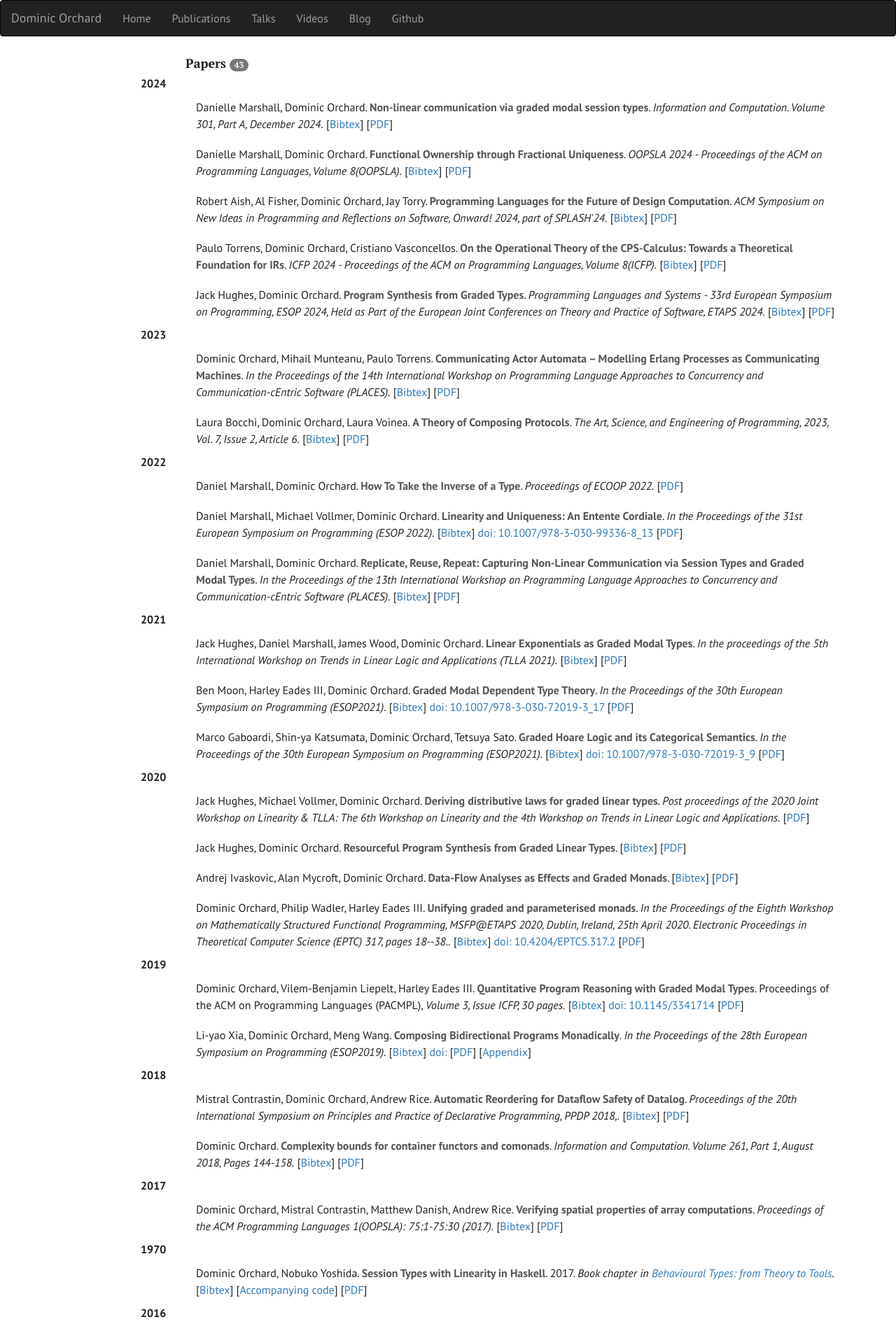
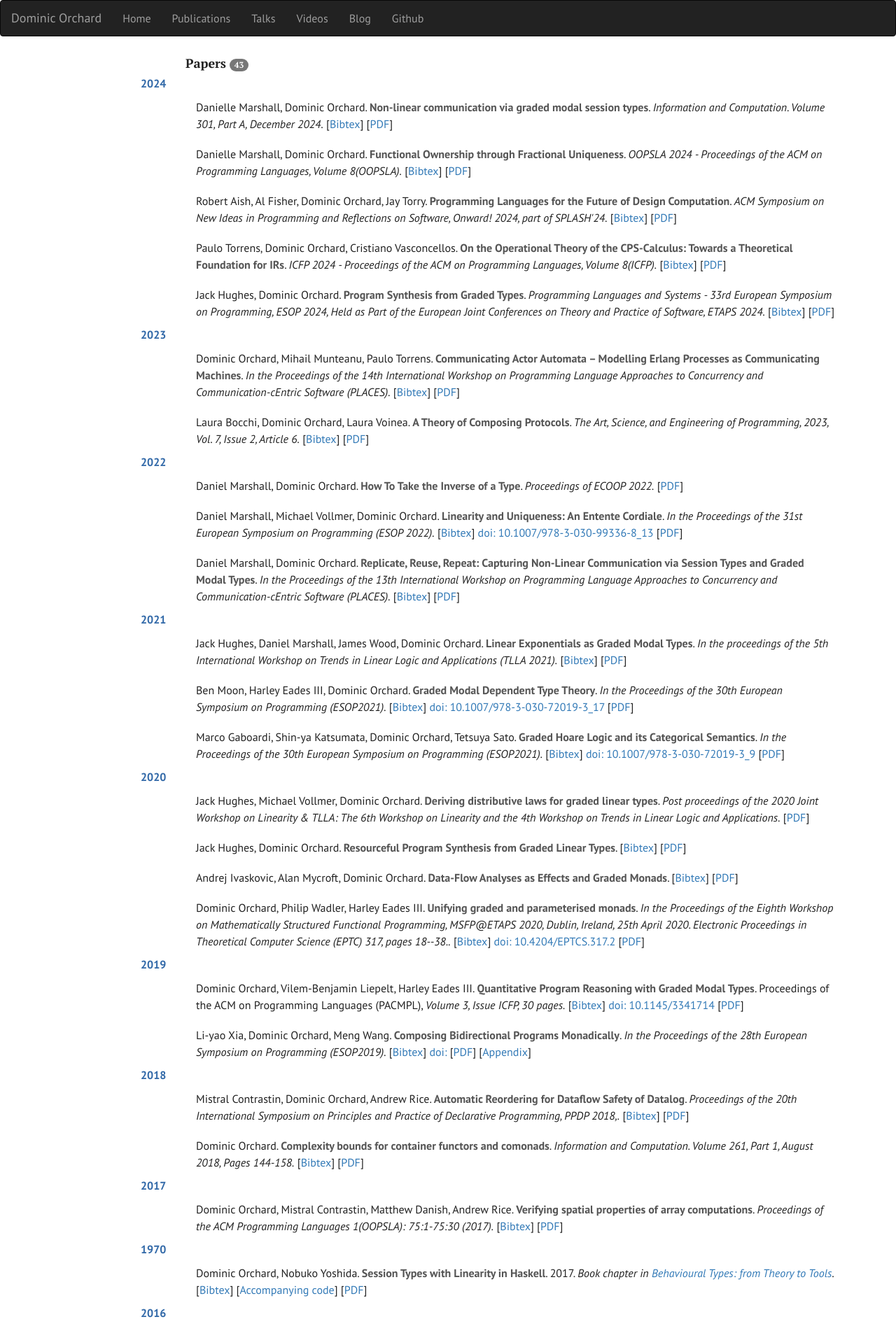
Before and after one commit to dorchard/dorchard.github.io, a Jekyll site: the page built from pubs.html, in a window 1280 px wide. Shown: the top 1902 px of the page at 70% size. Built offline with Jekyll 4.4.1, drawn with Linux system fonts in a browser that asks for light colours; some of the changed text lies outside the part shown.

Commit message:
Update pubs.html

```diff
--- a/pubs.html
+++ b/pubs.html
@@ -10,6 +10,7 @@ sitemap:
   span.year {
       font-weight: 800;
       margin-left: -4em;
+      color: rgb(50, 105, 168);
   }
 </style>
 
@@ -152,13 +153,12 @@ sitemap:
 
       {% for publication in pubs %}
 
-         {% assign currentyear = publication.year %}
-         {% if publication.year %}
-              {% unless (currentyear == year) %}
-                <span class='year'>{{ publication.year }}</span>
-              {% endunless %}
-              {% assign year = currentyear %}
-         {% endif %}
+        {% assign currentyear = publication.year | default: publication.date | date: "%Y" %}
+
+        {% unless (currentyear == year) %}
+                <span class='year'>{{ currentyear }}</span>
+        {% endunless %}
+        {% assign year = currentyear %}
 
         <li class="list-group-item">
           {{ publication.authors | join: ', ' }}.
```
